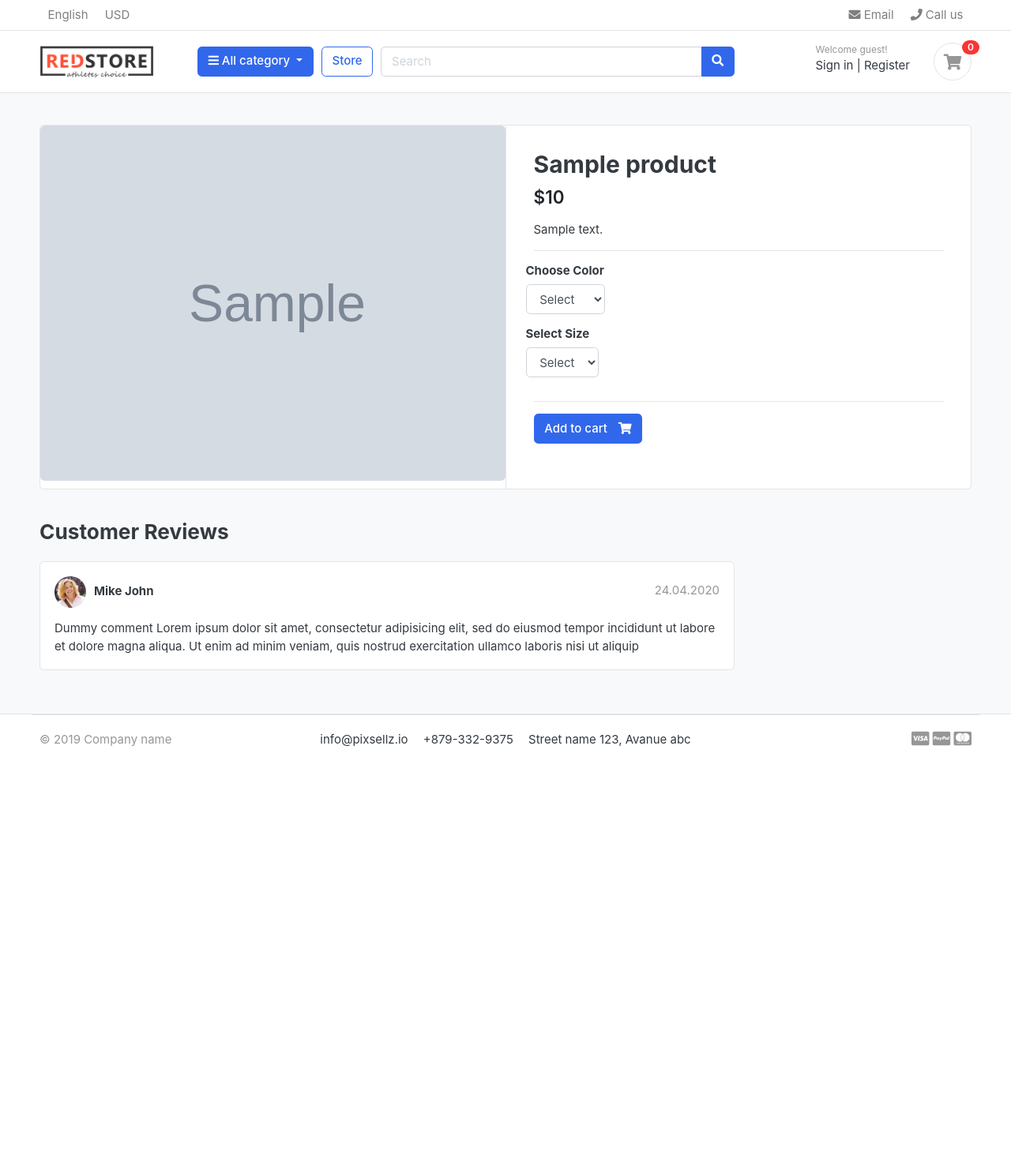
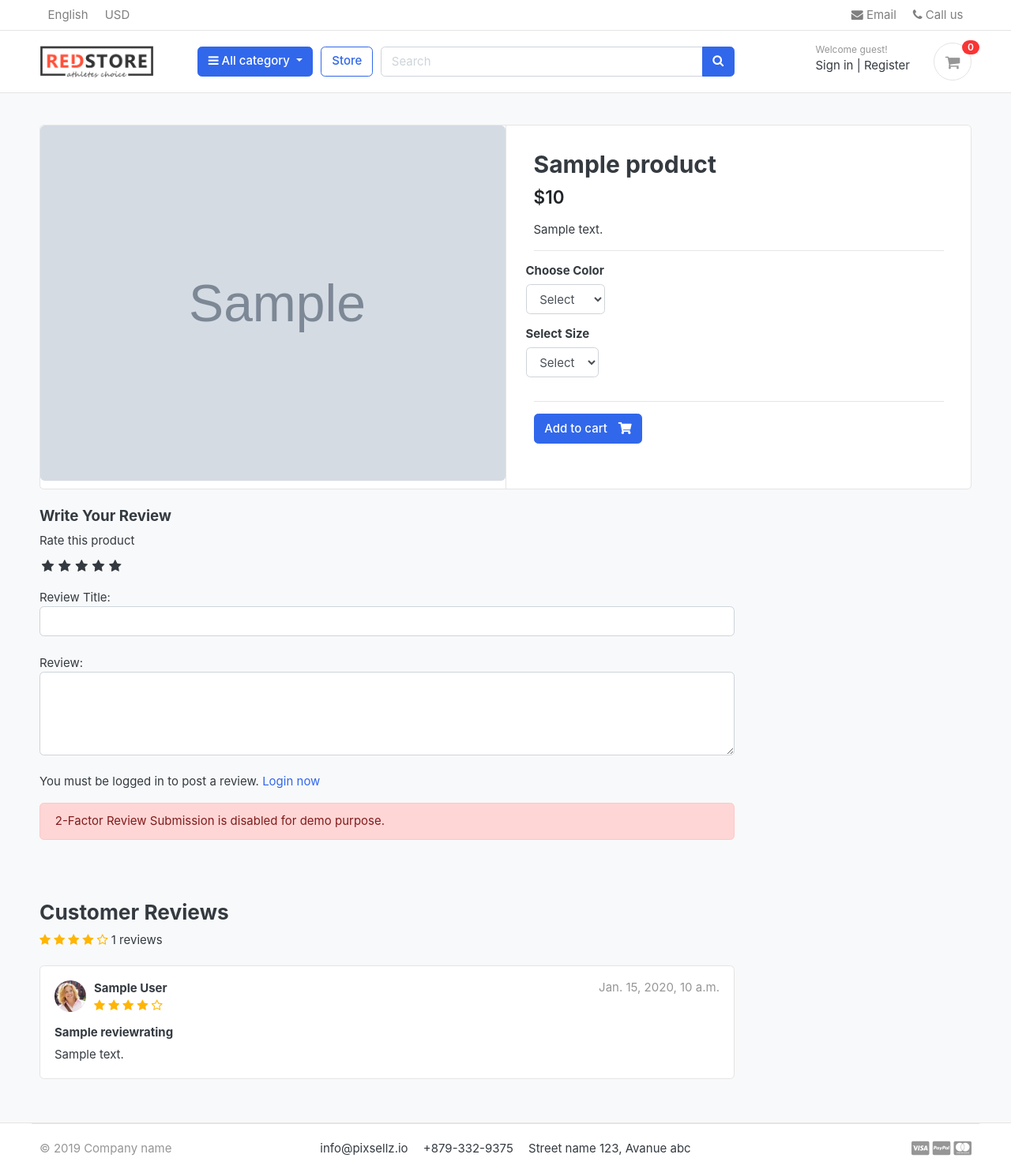
Before and after one commit to Dclassicgenius/RedStore-Django, a Django app: a page that uses templates/base.html in a window 1280 px wide. Shown: the whole page at 79% size. Before the commit the page ends 946 px from the top, so only its background shows below. Run offline with Django 4.2, Linux system fonts and the light colour scheme; tables that the repository leaves empty hold one stand-in row (values such as "Sample post"); grey boxes marked "Sample" are stand-in pictures; parts of the project's set-up code (start-up, migrations or seed data) failed here and were passed over; some libraries are stand-ins or nearby versions; some web fonts are replaced.

Commit message:
review and rating

```diff
--- /dev/null
+++ b/RedStore/static/css/custom.css
@@ -0,0 +1,47 @@
+/* Hide Radio button */
+.rate>input {
+    display: none;
+}
+
+.rate {
+    display: inline-block;
+    ;
+    border: 0;
+}
+
+.rate>label {
+    float: right;
+}
+
+/* Showing the stars */
+.rate>label:before {
+    display: inline-block;
+    font-size: 1.1rem;
+    font-family: FontAwesome;
+    content: "\f005";
+    margin: 0;
+    padding: 0.3rem .2rem;
+    cursor: pointer;
+}
+
+/* Half star */
+.rate .half:before {
+    content: "\f089";
+    position: absolute;
+    padding-right: 0;
+}
+
+/* click and hover */
+input:checked ~ label, label:hover ~ label{
+    color: #ffb503;
+}
+
+/* Hover  */
+input:checked + label:hover, input:checked ~ label:hover, input:checked ~ label:hover ~ label,
+label:hover ~ input:checked ~ label{
+    color: #cc9000;
+}
+
+.rating-star i{
+    color: #ffb503 !important;
+}
--- a/store/admin.py
+++ b/store/admin.py
@@ -1,6 +1,6 @@
 from django.contrib import admin
-from .models import Product, Variation
-# , ReviewRating, ProductGallery
+from .models import Product, Variation, ReviewRating
+#  ProductGallery
 # import admin_thumbnails
 
 # @admin_thumbnails.thumbnail('image')
@@ -20,5 +20,5 @@ class VariationAdmin(admin.ModelAdmin):
 
 admin.site.register(Product, ProductAdmin)
 admin.site.register(Variation, VariationAdmin)
-# admin.site.register(ReviewRating)
+admin.site.register(ReviewRating)
 # admin.site.register(ProductGallery)
--- a/store/urls.py
+++ b/store/urls.py
@@ -8,6 +8,7 @@ urlpatterns = [
     path('category/<slug:category_slug>/', views.store, name='products_by_category'),
     path('category/<slug:category_slug>/<slug:product_slug>/', views.product_detail, name='product_detail'),
     path('search/', views.search, name='search'),
+    path('submit_review/<int:product_id>/', views.submit_review, name="submit_review")
 
 
 ]
--- a/store/views.py
+++ b/store/views.py
@@ -1,12 +1,13 @@
-from itertools import product
-from django.http import HttpResponse
-from django.shortcuts import get_object_or_404, render
+from django.contrib import messages
+from django.shortcuts import get_object_or_404, redirect, render
 from carts.models import CartItem
 from carts.views import _cart_id
 from django.db.models import Q
 
 from category.models import Category
-from .models import Product
+from store.forms import ReviewForm
+from .models import Product, ReviewRating
+from orders.models import OrderProduct
 from category.models import Category
 from django.core.paginator import EmptyPage, PageNotAnInteger, Paginator
 
@@ -53,9 +54,22 @@ def product_detail(request, category_slug, product_slug):
 
     except Exception as e:
         raise e
+
+    if request.user.is_authenticated:
+        try:
+            orderproduct = OrderProduct.objects.filter(user=request.user, product_id=single_product.id).exists()
+        except OrderProduct.DoesNotExist:
+            orderproduct = None
+    else:
+        orderproduct = None
+
+    # Get the reviews
+    reviews = ReviewRating.objects.filter(product_id=single_product.id, status=True)
     context = {
         "single_product": single_product,
         "in_cart": in_cart,
+        'orderproduct': orderproduct,
+        'reviews': reviews,
     }
     return render(request, "store/product_detail.html", context)
 
@@ -74,3 +88,30 @@ def search(request):
         "product_count": product_count,
     }
     return render(request, "store/store.html", context)
+
+
+
+def submit_review(request, product_id):
+    url = request.META.get("HTTP_REFERER")
+    if request.method == "POST":
+        try:
+            reviews = ReviewRating.objects.get(
+                user__id=request.user.id, product__id=product_id
+            )
+            form = ReviewForm(request.POST, instance=reviews)
+            form.save()
+            messages.success(request, "Thank you! Your review has been updated.")
+            return redirect(url)
+        except ReviewRating.DoesNotExist:
+            form = ReviewForm(request.POST)
+            if form.is_valid():
+                data = ReviewRating()
+                data.subject = form.cleaned_data["subject"]
+                data.rating = form.cleaned_data["rating"]
+                data.review = form.cleaned_data["review"]
+                data.ip = request.META.get("REMOTE_ADDR")
+                data.product_id = product_id
+                data.user_id = request.user.id
+                data.save()
+                messages.success(request, "Thank you! Your review has been submitted.")
+                return redirect(url)
--- a/templates/base.html
+++ b/templates/base.html
@@ -22,9 +22,14 @@
     <!-- Font awesome 5 -->
     <link href="{% static 'fonts/fontawesome/css/all.min.css' %}" type="text/css" rel="stylesheet">
 
+
     <!-- custom style -->
     <link href="{% static 'css/ui.css' %}" rel="stylesheet" type="text/css" />
     <link href="{% static 'css/responsive.css' %}" rel="stylesheet" media="only screen and (max-width: 1200px)" />
+
+    <link href="{% static 'css/custom.css' %}" rel="stylesheet" type="text/css" />
+    <link rel="stylesheet" href="https://cdnjs.cloudflare.com/ajax/libs/font-awesome/4.7.0/css/font-awesome.min.css">
+
 
     <!-- custom javascript -->
     <script src="{% static 'js/script.js' %}" type="text/javascript"></script>
@@ -32,7 +37,9 @@
     <!-- PayPal Script -->
     <script
         src="https://www.paypal.com/sdk/js?client-id=AVBSMqNtoZ1IUO6lrSe6-vm9AIV1ZKN8CgXu_nINRs80xELRs650mh3yR62groIUg-GCe59Od_EFOG6O&currency=USD">
-    </script>
+        </script>
+
+
 
     <script type="text/javascript">
         /// some script
--- a/templates/store/product_detail.html
+++ b/templates/store/product_detail.html
@@ -81,28 +81,101 @@
         <div class="row">
             <div class="col-md-9">
 
+
+
+                <form action="{% url 'submit_review' single_product.id %}" method="POST">
+                    {% csrf_token %}
+                    <h5>Write Your Review</h5>
+                    <div>
+                        <label for="">Rate this product</label>
+                        <br>
+
+                        <div class="rate">
+                            <input type="radio" name="rating" id="rating10" value="5" required><label for="rating10" title="5"></label>
+                            <input type="radio" name="rating" id="rating9" value="4.5" required><label for="rating9" title="4.5" class="half"></label>
+                            <input type="radio" name="rating" id="rating8" value="4" required><label for="rating8" title="4"></label>
+                            <input type="radio" name="rating" id="rating7" value="3.5" required><label for="rating7" title="3.5" class="half"></label>
+                            <input type="radio" name="rating" id="rating6" value="3" required><label for="rating6" title="3"></label>
+                            <input type="radio" name="rating" id="rating5" value="2.5" required><label for="rating5" title="2.5" class="half"></label>
+                            <input type="radio" name="rating" id="rating4" value="2" required><label for="rating4" title="2"></label>
+                            <input type="radio" name="rating" id="rating3" value="1.5" required><label for="rating3" title="1.5" class="half"></label>
+                            <input type="radio" name="rating" id="rating2" value="1" required><label for="rating2" title="1"></label>
+                            <input type="radio" name="rating" id="rating1" value="0.5" required><label for="rating1" title="0.5" class="half"></label>
+                        </div>
+                        <br>
+                        Review Title:
+                        <input type="text" class="form-control" name="subject">
+                        <br>
+                        Review:
+                        <textarea name="review" rows="4" class="form-control"></textarea>
+                        <br>
+                        <!-- {% if user.is_authenticated %}
+							{% if orderproduct %}
+								<input type="submit" value="Submit Review" class="btn btn-primary">
+							{% else %}
+								<p>You must purchase this product to post a review.</p>
+							{% endif %}
+						{% else %}
+						<p>You must be logged in to post a review. <span><a href="{% url 'login' %}">Login now</a></span></p>
+						{% endif %} -->
+
+
+                        {% if user.is_authenticated %}
+								<input type="submit" value="Submit Review" class="btn btn-primary">
+						{% else %}
+						<p>You must be logged in to post a review. <span><a href="{% url 'login' %}">Login now</a></span></p>
+						{% endif %}
+						<div class="alert alert-danger" role="alert" style="margin-top:10px;">
+  2-Factor Review Submission is disabled for demo purpose.
+                        <br>
+                    </div>
+                    <br>
+                    {% include 'includes/alerts.html' %}
+                </form>
+                <br>
                 <header class="section-heading">
                     <h3>Customer Reviews </h3>
-
+                    <div class="rating-star">
+                        <span>
+                            <i class="fa fa-star{% if single_product.averageReview < 0.5 %}-o{% elif single_product.averageReview >= 0.5 and single_product.averageReview < 1 %}-half-o {% endif %}" aria-hidden="true"></i>
+                            <i class="fa fa-star{% if single_product.averageReview < 1.5 %}-o{% elif single_product.averageReview >= 1.5 and single_product.averageReview < 2 %}-half-o {% endif %}" aria-hidden="true"></i>
+                            <i class="fa fa-star{% if single_product.averageReview < 2.5 %}-o{% elif single_product.averageReview >= 2.5 and single_product.averageReview < 3 %}-half-o {% endif %}" aria-hidden="true"></i>
+                            <i class="fa fa-star{% if single_product.averageReview < 3.5 %}-o{% elif single_product.averageReview >= 3.5 and single_product.averageReview < 4 %}-half-o {% endif %}" aria-hidden="true"></i>
+                            <i class="fa fa-star{% if single_product.averageReview < 4.5 %}-o{% elif single_product.averageReview >= 4.5 and single_product.averageReview < 5 %}-half-o {% endif %}" aria-hidden="true"></i>
+                    <span>{{single_product.countReview}} reviews</span>
+                            </span>
+                    </div>
                 </header>
+                {% for review in reviews %}
 
                 <article class="box mb-3">
                     <div class="icontext w-100">
                         <img src="{% static './images/avatars/avatar1.jpg' %}" class="img-xs icon rounded-circle">
                         <div class="text">
-                            <span class="date text-muted float-md-right">24.04.2020 </span>
-                            <h6 class="mb-1">Mike John </h6>
+                            <span class="date text-muted float-md-right">{{review.updated_at}} </span>
+                            <h6 class="mb-1">{{review.user.full_name}} </h6>
+                            <div class="rating-star">
+                                <span>
+                                    <i class="fa fa-star{% if review.rating == 0.5 %}-half-o{% elif review.rating < 1 %}-o {% endif %}" aria-hidden="true" ></i>
+                                    <i class="fa fa-star{% if review.rating == 1.5 %}-half-o{% elif review.rating < 2 %}-o {% endif %}" aria-hidden="true" ></i>
+                                    <i class="fa fa-star{% if review.rating == 2.5 %}-half-o{% elif review.rating < 3 %}-o {% endif %}" aria-hidden="true" ></i>
+                                    <i class="fa fa-star{% if review.rating == 3.5 %}-half-o{% elif review.rating < 4 %}-o {% endif %}" aria-hidden="true" ></i>
+                                    <i class="fa fa-star{% if review.rating == 4.5 %}-half-o{% elif review.rating < 5 %}-o {% endif %}" aria-hidden="true" ></i>
+                                </span>
+                            </div>
 
                         </div>
                     </div> <!-- icontext.// -->
                     <div class="mt-3">
+                        <h6>
+                            {{review.subject}}
+                        </h6>
                         <p>
-                            Dummy comment Lorem ipsum dolor sit amet, consectetur adipisicing elit, sed do eiusmod
-                            tempor incididunt ut labore et dolore magna aliqua. Ut enim ad minim veniam,
-                            quis nostrud exercitation ullamco laboris nisi ut aliquip
+                            {{review.review}}
                         </p>
                     </div>
                 </article>
+                {% endfor %}
 
 
 
```
Also changed, not shown: static/css/custom.css (added, +32 -0 lines), store/forms.py (added, +8 -0 lines), store/models.py (+24 -24 lines), store/migrations/0003_reviewrating.py (added).
